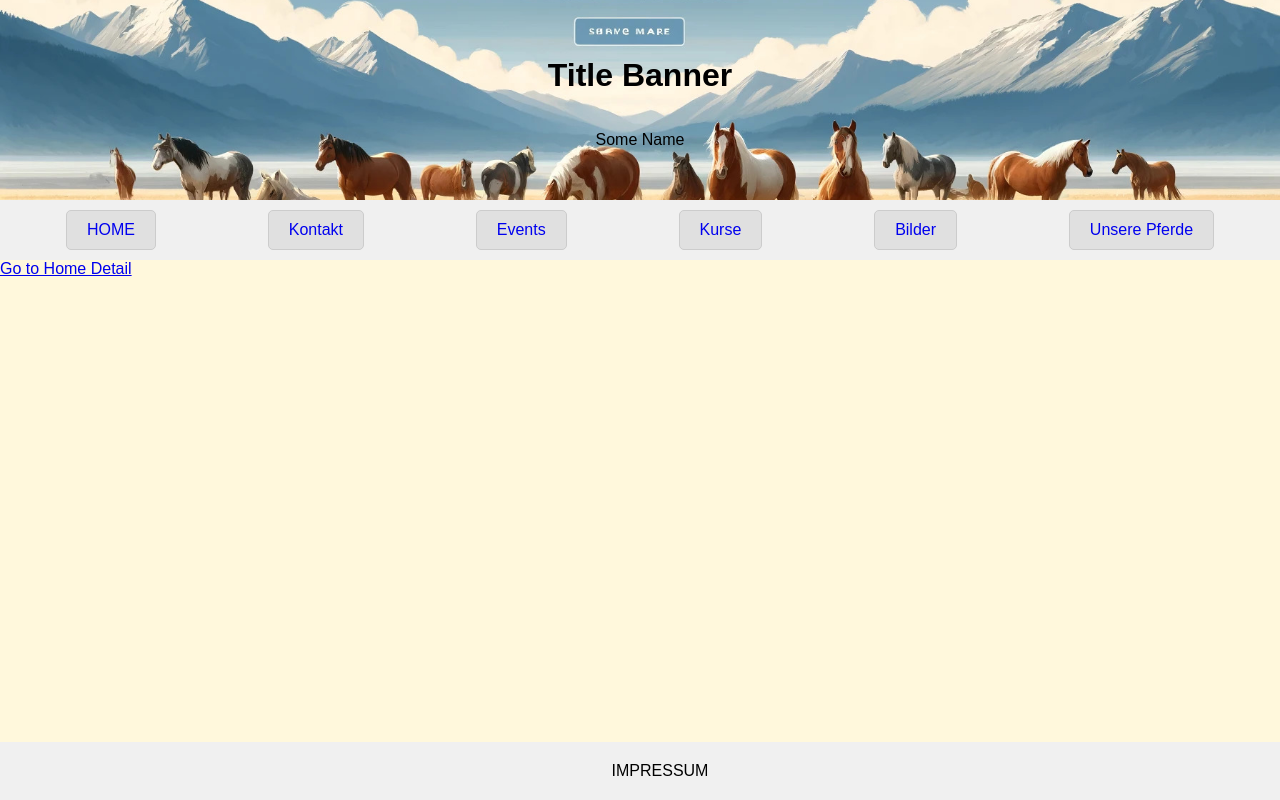
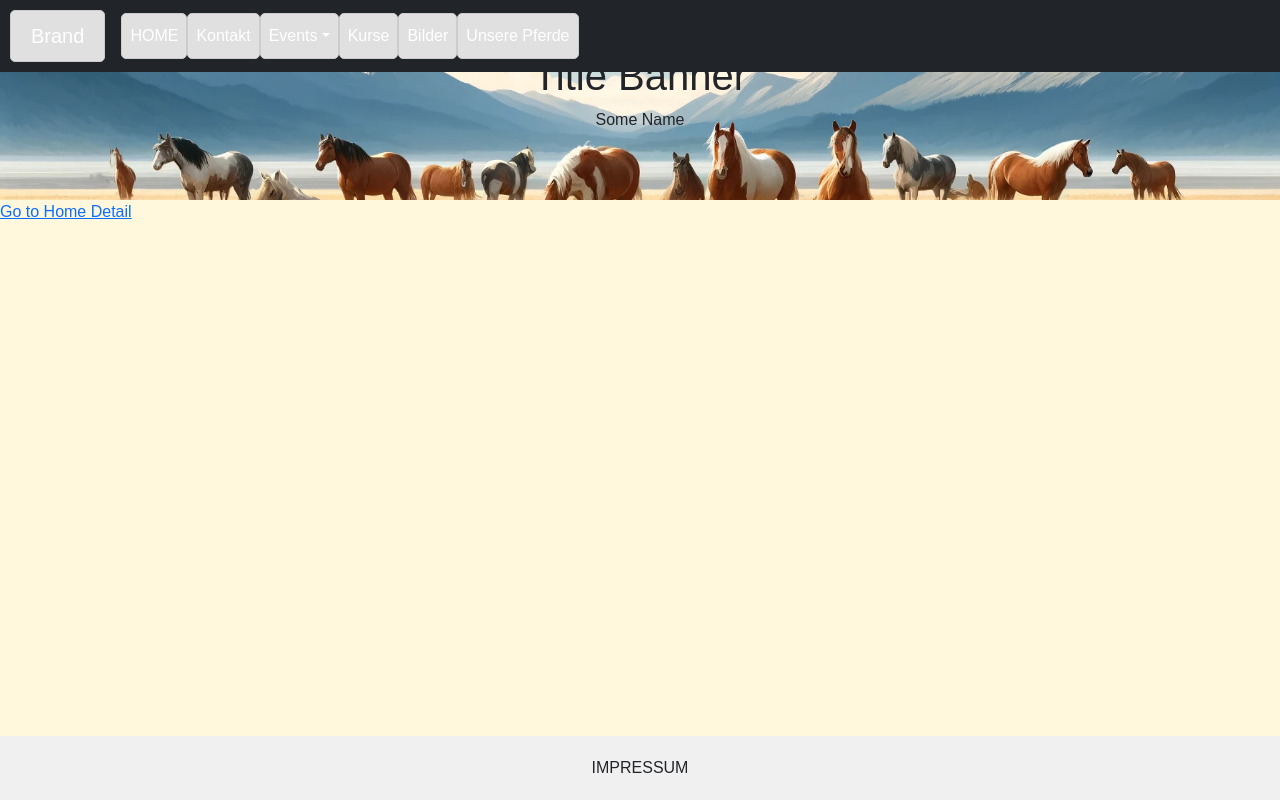
Before and after one commit to Chrisbeart/vrozen_website, a React (Create React App) app in the folder vrozen_website/: page / in a window 1280 px wide. Built offline with nearby package versions, Linux system fonts and the light colour scheme.

Commit message:
neue navbar

```diff
--- a/vrozen_website/package.json
+++ b/vrozen_website/package.json
@@ -6,7 +6,10 @@
     "@testing-library/jest-dom": "^5.17.0",
     "@testing-library/react": "^13.4.0",
     "@testing-library/user-event": "^13.5.0",
+    "bootstrap": "^5.3.3",
+    "jquery": "^3.7.1",
     "react": "^18.3.1",
+    "react-bootstrap": "^2.10.2",
     "react-dom": "^18.3.1",
     "react-router-dom": "^6.23.1",
     "react-scripts": "5.0.1",
--- a/vrozen_website/src/components/Navbar.css
+++ b/vrozen_website/src/components/Navbar.css
@@ -1,19 +1,44 @@
 .navbar {
-  display: flex;
-  justify-content: space-around;
-  padding: 10px;
-  background-color: #F0F0F0;
+  background-color: #333;
 }
 
 .navbar a {
+  color: white;
+  padding: 14px 20px;
   text-decoration: none;
-  padding: 10px 20px;
-  border: 1px solid #ccc;
-  border-radius: 5px;
-  background-color: #837f7f;
-  transition: background-color 0.3s ease;
+  text-align: center;
 }
 
 .navbar a:hover {
-  background-color: #D0D0D0;
+  background-color: #ddd;
+  color: black;
 }
+
+.dropdown {
+  position: relative;
+}
+
+.submenu {
+  display: none;
+  position: absolute;
+  background-color: #f9f9f9;
+  min-width: 160px;
+  box-shadow: 0px 8px 16px 0px rgba(0,0,0,0.2);
+  z-index: 1;
+}
+
+.dropdown:hover .submenu {
+  display: block;
+}
+
+.submenu a {
+  color: black;
+  padding: 12px 16px;
+  text-decoration: none;
+  display: block;
+  text-align: left;
+}
+
+.submenu a:hover {
+  background-color: #ddd;
+}
--- a/vrozen_website/src/components/Navbar.js
+++ b/vrozen_website/src/components/Navbar.js
@@ -1,18 +1,66 @@
-import React from 'react';
+import React, { useState, useEffect } from 'react';
 import { Link } from 'react-router-dom';
+import { Navbar, Nav, NavDropdown } from 'react-bootstrap';
+import 'bootstrap/dist/css/bootstrap.min.css';
 import './Navbar.css';
 
-const Navbar = () => {
+const MyNavbar = () => {
+  const [showSubMenu, setShowSubMenu] = useState(false);
+
+  const handleMouseEnter = () => {
+    setShowSubMenu(true);
+  };
+
+  const handleMouseLeave = () => {
+    setShowSubMenu(false);
+  };
+
+  useEffect(() => {
+    // Smooth scrolling for anchor links
+    const handleClick = (event) => {
+      const anchor = event.target;
+      if (anchor.hash !== "") {
+        event.preventDefault();
+        const hash = anchor.hash;
+        document.querySelector(hash).scrollIntoView({
+          behavior: 'smooth'
+        });
+      }
+    };
+
+    const anchors = document.querySelectorAll('a.page-scroll');
+    anchors.forEach(anchor => anchor.addEventListener('click', handleClick));
+
+    return () => {
+      anchors.forEach(anchor => anchor.removeEventListener('click', handleClick));
+    };
+  }, []);
+
   return (
-    <nav className="navbar">
-      <Link to="/">HOME</Link>
-      <Link to="/kontakt">Kontakt</Link>
-      <Link to="/events">Events</Link>
-      <Link to="/kurse">Kurse</Link>
-      <Link to="/bilder">Bilder</Link>
-      <Link to="/unsere-pferde">Unsere Pferde</Link>
-    </nav>
+    <Navbar fixed="top" bg="dark" variant="dark" expand="lg">
+      <Navbar.Brand as={Link} to="/">Brand</Navbar.Brand>
+      <Navbar.Toggle aria-controls="basic-navbar-nav" />
+      <Navbar.Collapse id="basic-navbar-nav">
+        <Nav className="mr-auto">
+          <Nav.Link as={Link} to="/" className="page-scroll">HOME</Nav.Link>
+          <Nav.Link as={Link} to="/kontakt" className="page-scroll">Kontakt</Nav.Link>
+          <NavDropdown
+            title="Events"
+            id="basic-nav-dropdown"
+            onMouseEnter={handleMouseEnter}
+            onMouseLeave={handleMouseLeave}
+            show={showSubMenu}
+          >
+            <NavDropdown.Item as={Link} to="/events/event1" className="page-scroll">Event 1</NavDropdown.Item>
+            <NavDropdown.Item as={Link} to="/events/event2" className="page-scroll">Event 2</NavDropdown.Item>
+          </NavDropdown>
+          <Nav.Link as={Link} to="/kurse" className="page-scroll">Kurse</Nav.Link>
+          <Nav.Link as={Link} to="/bilder" className="page-scroll">Bilder</Nav.Link>
+          <Nav.Link as={Link} to="/unsere-pferde" className="page-scroll">Unsere Pferde</Nav.Link>
+        </Nav>
+      </Navbar.Collapse>
+    </Navbar>
   );
 };
 
-export default Navbar;
+export default MyNavbar;
```
Also changed, not shown: 1 other file (tests, documents, lock files or other folders).
